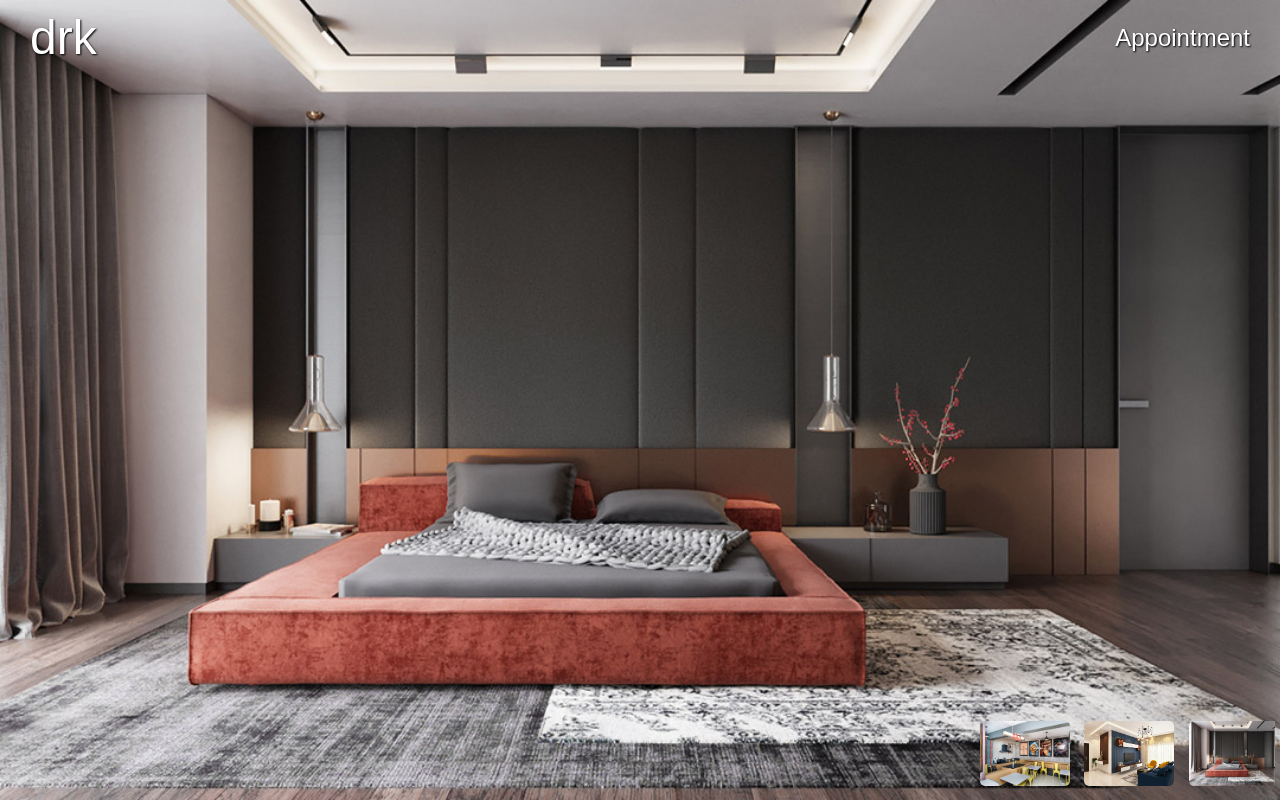
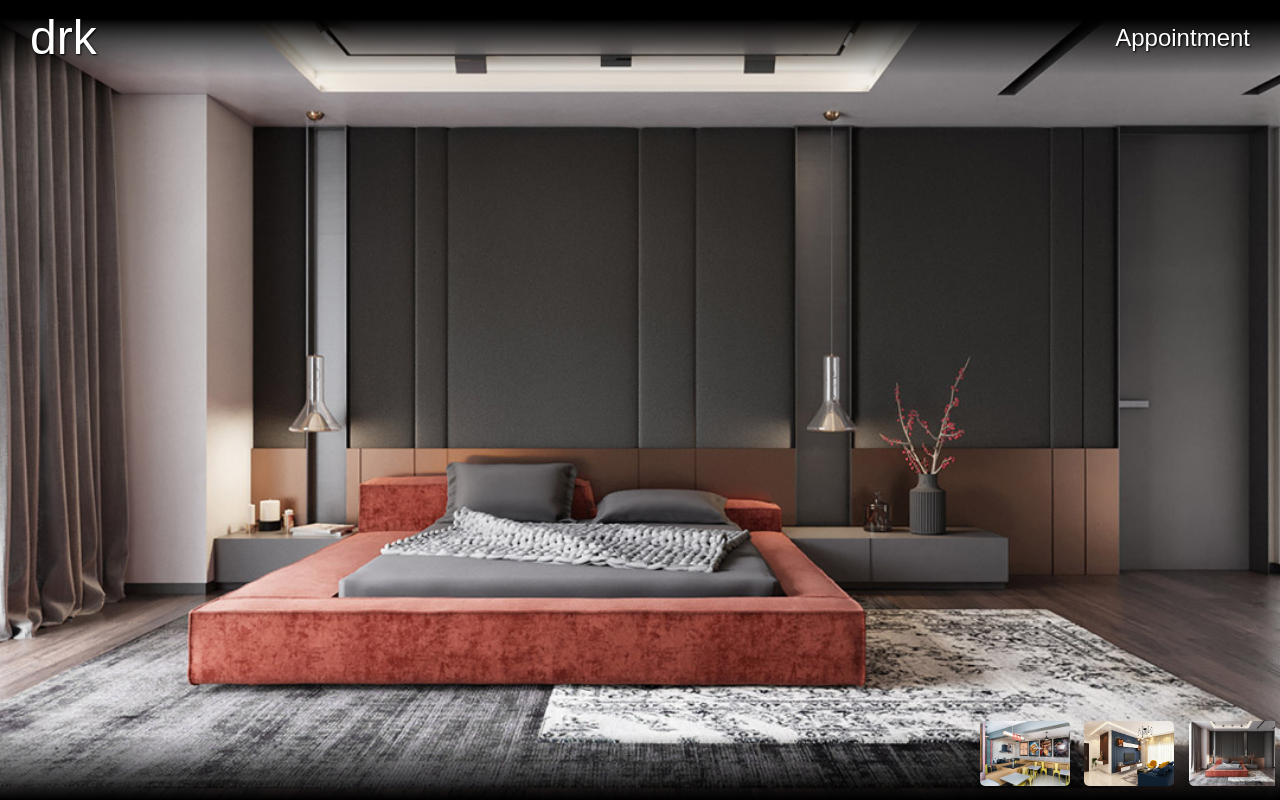
Before and after one commit to yashkumat/arch_portfolio, a plain HTML site: page index.html in a window 1280 px wide. Drawn offline with nearby package versions, Linux system fonts and the light colour scheme.

Commit message:
Update style.css

```diff
--- a/style.css
+++ b/style.css
@@ -17,16 +17,15 @@
     display: flex;
     flex-direction: column;
     justify-content: space-between;
-    align-items: center;
 }
 .navbar{
-    align-self: flex-start;
     display: flex;
     align-items: center;
     justify-content: space-between;
     width: 100%;
     padding: 10px 30px;
     font-weight: 100;
+    background: linear-gradient(to bottom, black 25%, rgba(0,0,0,0) 100%);
 }
 
 .logo{
@@ -47,8 +46,11 @@
 }
 
 .carousel{
-    align-self: flex-end;
+    display: flex;
+    width: 100%;
     padding: 5px;
+    background: linear-gradient(to bottom, rgba(0,0,0,0) 25%, black 100%);
+    justify-content: flex-end;
 }
 
 .bg{
```
